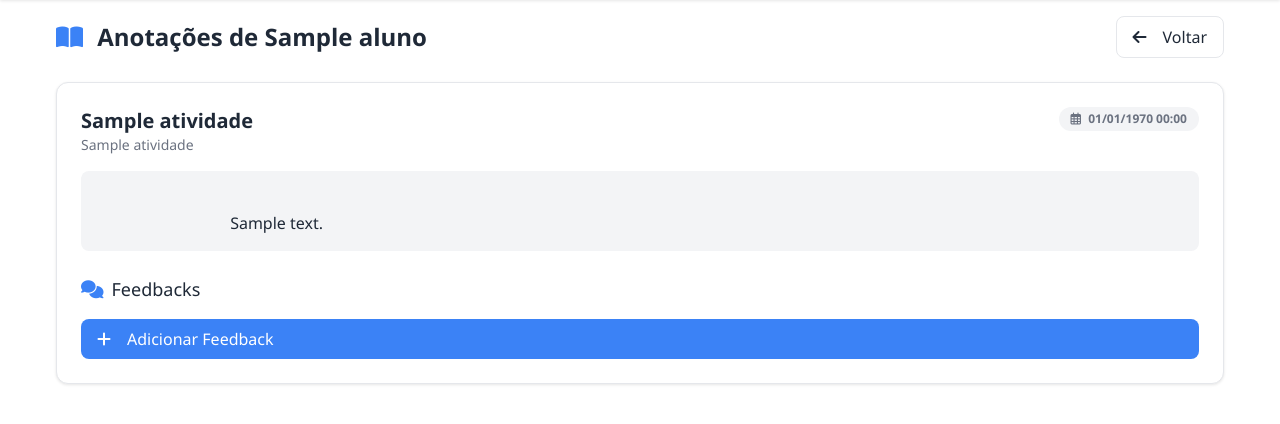
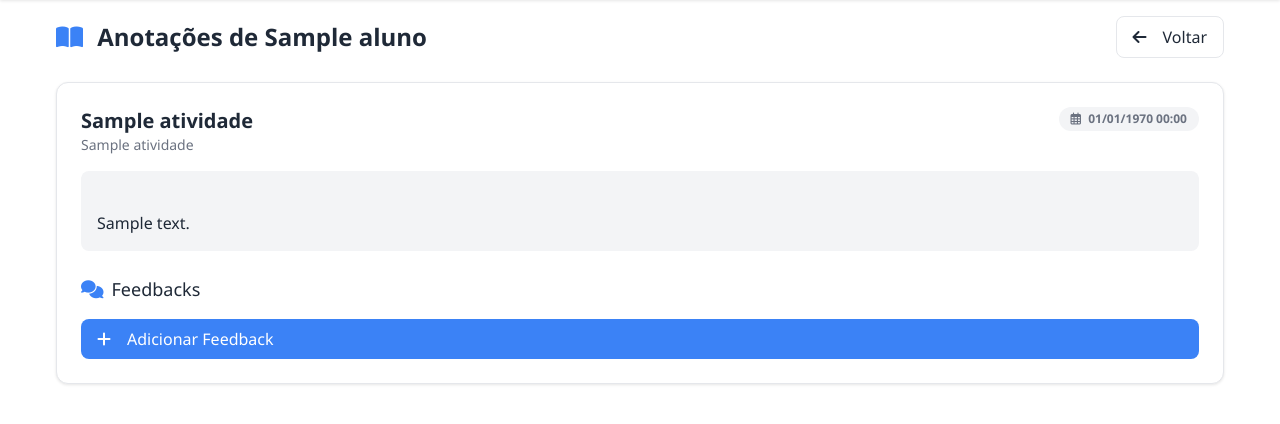
Before and after one commit to matheuscoronado/backendCaderneta, a PHP site: template backend/views/views_prof.php in a window 1280 px wide. Shown: the part 78-502 px from the top of the page. Run offline with PHP 8.4, Linux system fonts and the light colour scheme; the template is opened without the code that fills it: most values are stand-ins (such as "Sample title", 1, 10 or a date in 2020); some libraries are stand-ins or nearby versions.

Commit message:
Corrigido alinhamento do texto

```diff
--- a/backend/css/views_prof.css
+++ b/backend/css/views_prof.css
@@ -135,7 +135,7 @@
         }
 
         .content-box {
-            white-space: pre-wrap;
+            white-space: pre-line;
             background-color: var(--light-gray);
             padding: 1rem;
             border-radius: var(--rounded);
```
